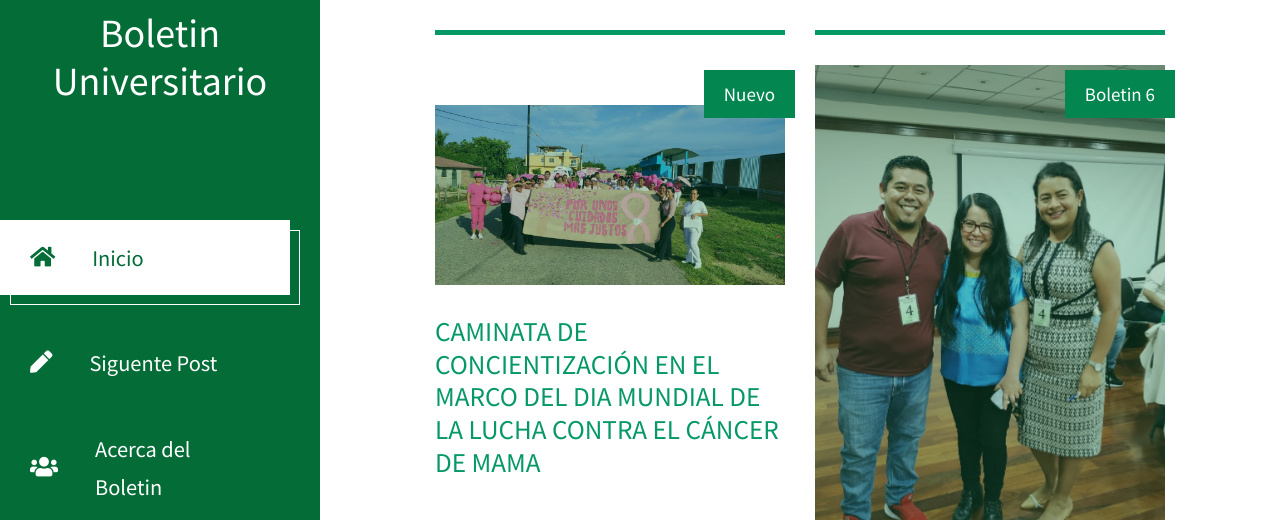
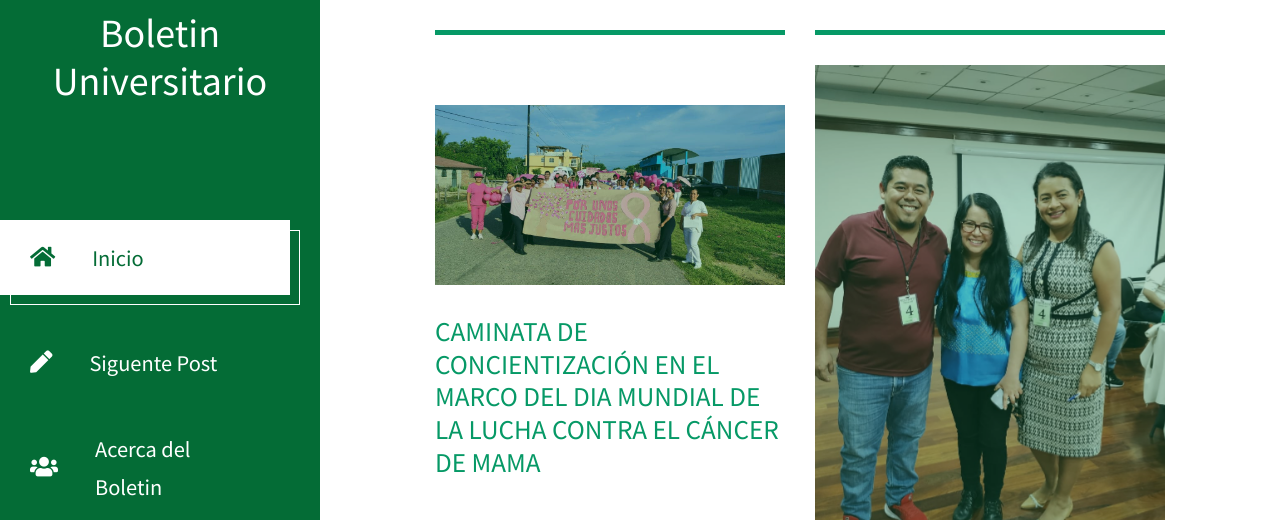
Before and after one commit to ALFREDO1748/boletin-universitario, a plain HTML site: page enfer.html in a window 1280 px wide. Shown: the part 200-720 px from the top of the page. Drawn offline with Linux system fonts and the light colour scheme.

Commit message:
Update enfer.html

```diff
--- a/enfer.html
+++ b/enfer.html
@@ -88,7 +88,7 @@ https://templatemo.com/tm-553-xtra-blog
                         <div class=" tm-post-link-inner">
                             <img src="img/caminata.jpg" alt="Image" class="img-fluid">
                         </div>
-                        <span class="position-absolute tm-new-badge">Nuevo</span>
+
 
                         <h2 class="tm-pt-30 tm-color-primary tm-post-title">CAMINATA DE CONCIENTIZACIÓN EN EL MARCO DEL DIA MUNDIAL DE LA LUCHA CONTRA EL CÁNCER DE MAMA</h2>
                     </a>
@@ -116,7 +116,7 @@ https://templatemo.com/tm-553-xtra-blog
                         <div class="tm-post-link-inner">
                             <img src="img/enfe.jpg" alt="Image" class="img-fluid">
                         </div>
-                        <span class="position-absolute tm-new-badge">Boletin 6</span>
+
 
                         <h2 class="tm-pt-30 tm-color-primary tm-post-title"> PARTICIPA LA ACADEMIA DE ENFERMERIA DE LA UTMAR GUERRERO EN REUNIÓN PARA UNIFICAR LINEAMIENTOS NORMATIVOS DEL CIFRSH</h2>
                     </a>
```
